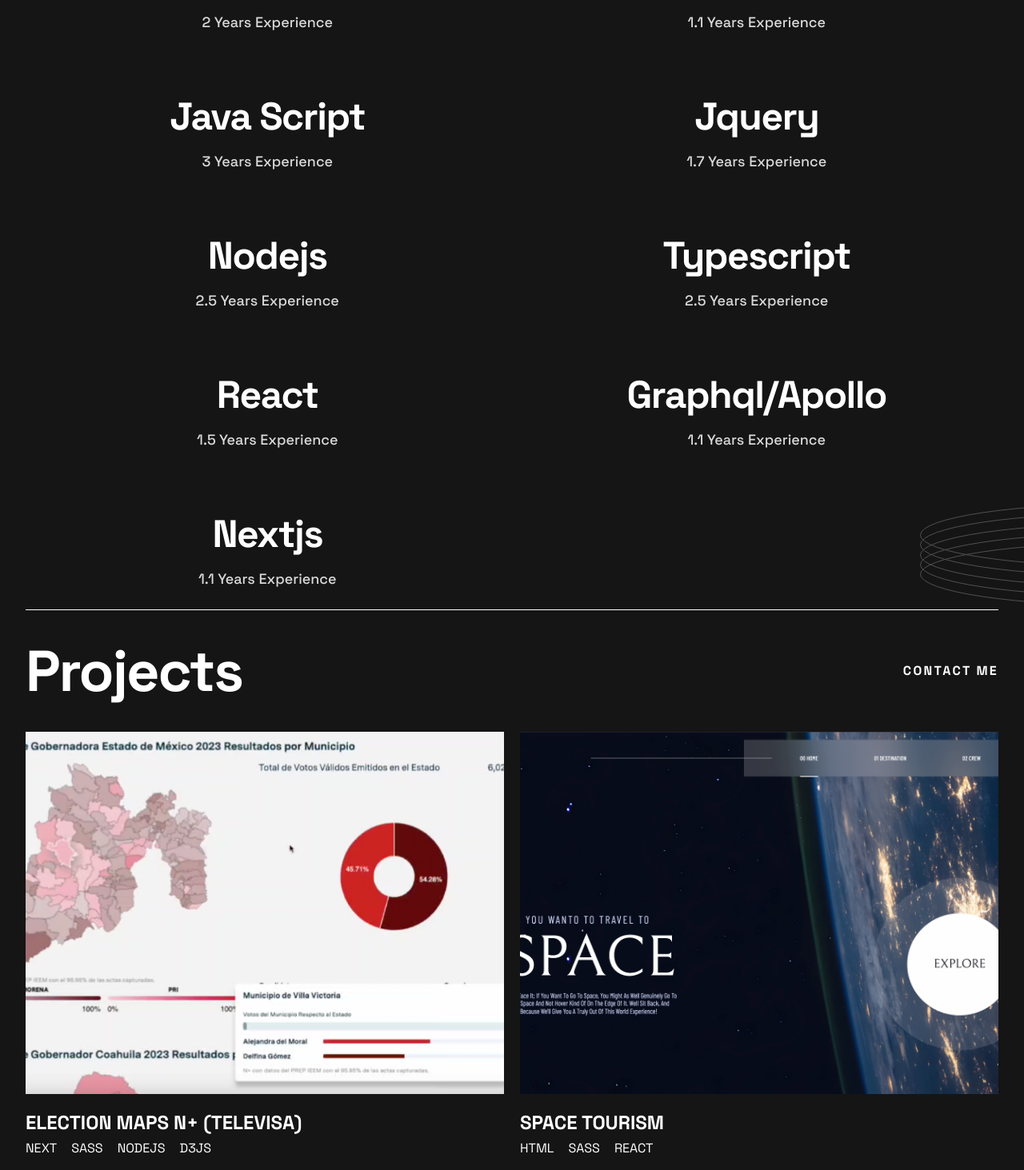
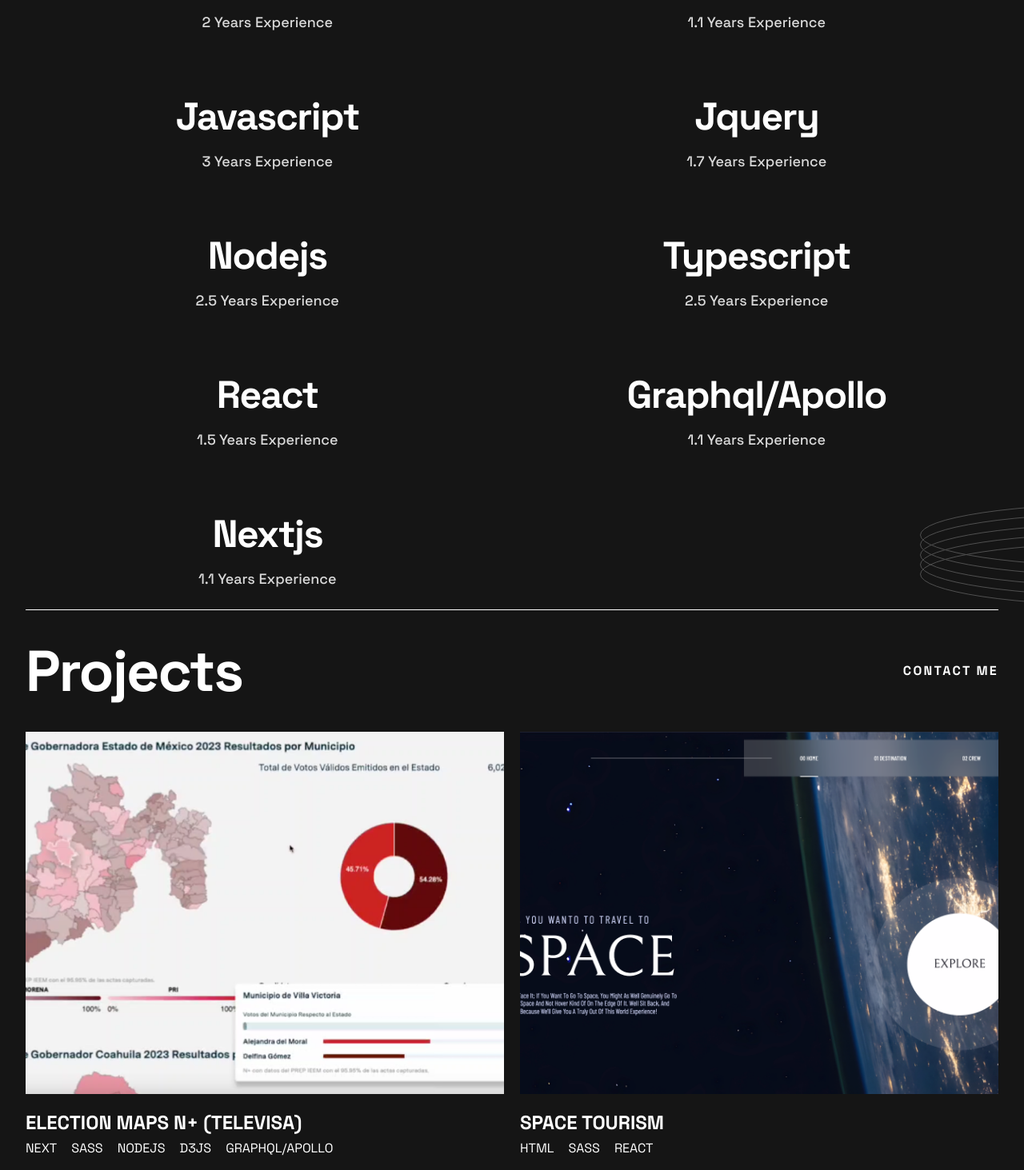
Before and after one commit to Fernando-uif/portafolio-2, a Next.js app: page / in a window 1280 px wide. Shown: the part 967-2430 px from the top of the page at 80% size. Built offline with nearby package versions, Linux system fonts and the light colour scheme.

Commit message:
adjust the names

```diff
--- a/src/data/projects/projects.ts
+++ b/src/data/projects/projects.ts
@@ -13,7 +13,7 @@ interface ViewProps {
 export const projects: ProjectsProps[] = [
   {
     name: "election maps n+ (televisa)",
-    technologies: ["next", "sass", "nodejs", "d3js"],
+    technologies: ["next", "sass", "nodejs", "d3js",'graphql/apollo'],
     view: [],
     urlImage: "/assets/images/projects/elections-2023.png",
   },
--- a/src/data/technologies/technologies.ts
+++ b/src/data/technologies/technologies.ts
@@ -20,7 +20,7 @@ export const technologies: TechnologiesProps[] = [
     experience: "1.1",
   },
   {
-    name: "Java Script",
+    name: "Javascript",
     experience: "3",
   },
   {
```
